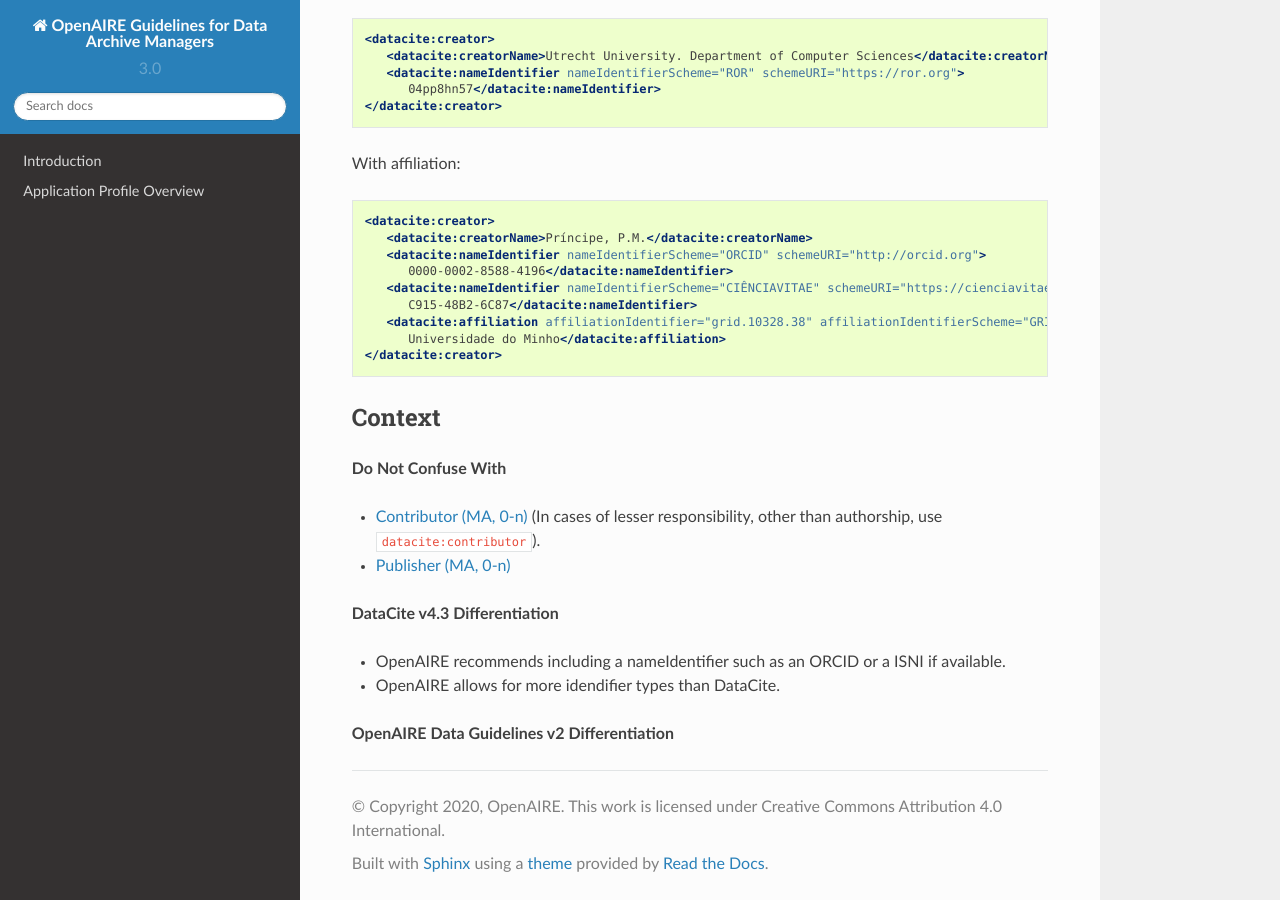
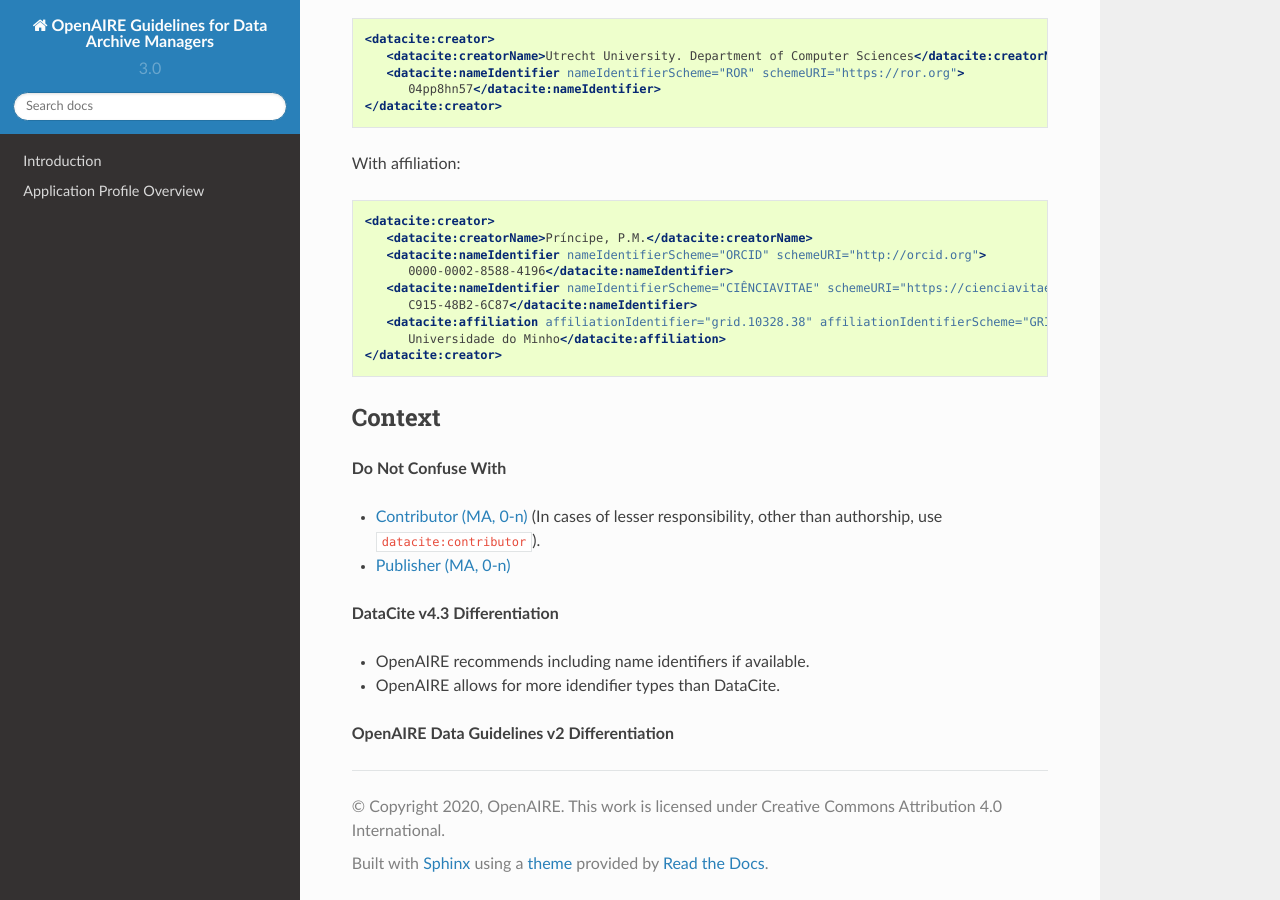
Before and after one commit to openaire/guidelines-data-archives, a Sphinx documentation site: the page built from docs/field_creator.rst, in a window 1280 px wide and 900 px high, scrolled down 3159 px. Built offline with Sphinx 7.4.7 and the Read the Docs theme 2.0.0, drawn with Linux system fonts in a browser that asks for light colours; a script that is not in the unit is left out.

Commit message:
Update field_creator.rst

```diff
--- a/docs/field_creator.rst
+++ b/docs/field_creator.rst
@@ -193,7 +193,7 @@ Context
 
 **DataCite v4.3 Differentiation**
 
-* OpenAIRE recommends including a nameIdentifier such as an ORCID or a ISNI if available.
+* OpenAIRE recommends including name identifiers if available.
 * OpenAIRE allows for more idendifier types than DataCite.
 
 **OpenAIRE Data Guidelines v2 Differentiation**
```
